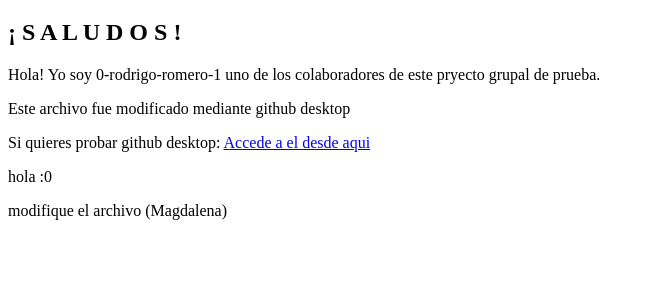
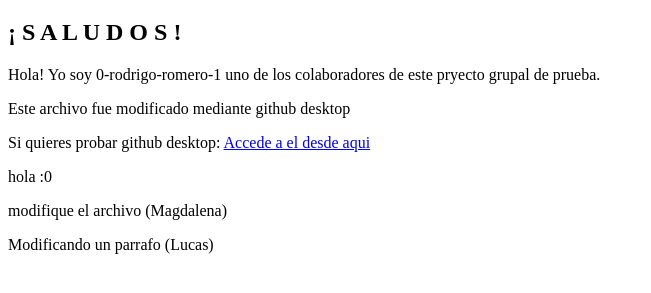
Before and after one commit to ignaciothompson/practica-grupal, a plain HTML site: page index.html in a window 1280 px wide. Shown: the part 61-354 px from the top of the page, without its empty margins (0-651 px from the left). Drawn offline with Linux system fonts and the light colour scheme.

Commit message:
Modificando un parrafo

```diff
--- a/index.html
+++ b/index.html
@@ -14,5 +14,6 @@
     <P> Si quieres probar github desktop: <a href="https://desktop.github.com/" target="_blank"> Accede a el desde aqui </a></P>
     <p>hola :0</p>
     <p>modifique el archivo (Magdalena)</p>
+    <p>Modificando un parrafo (Lucas)</p>
 </body>
 </html>
```
